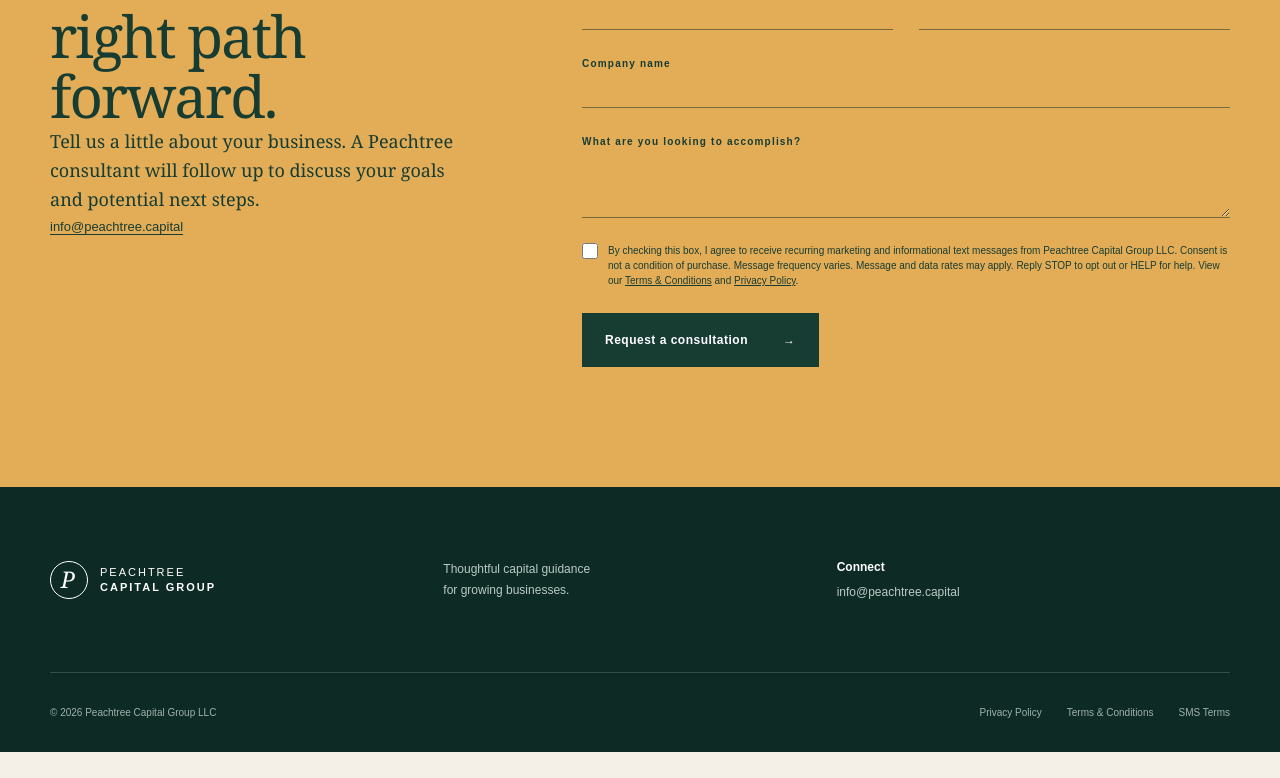
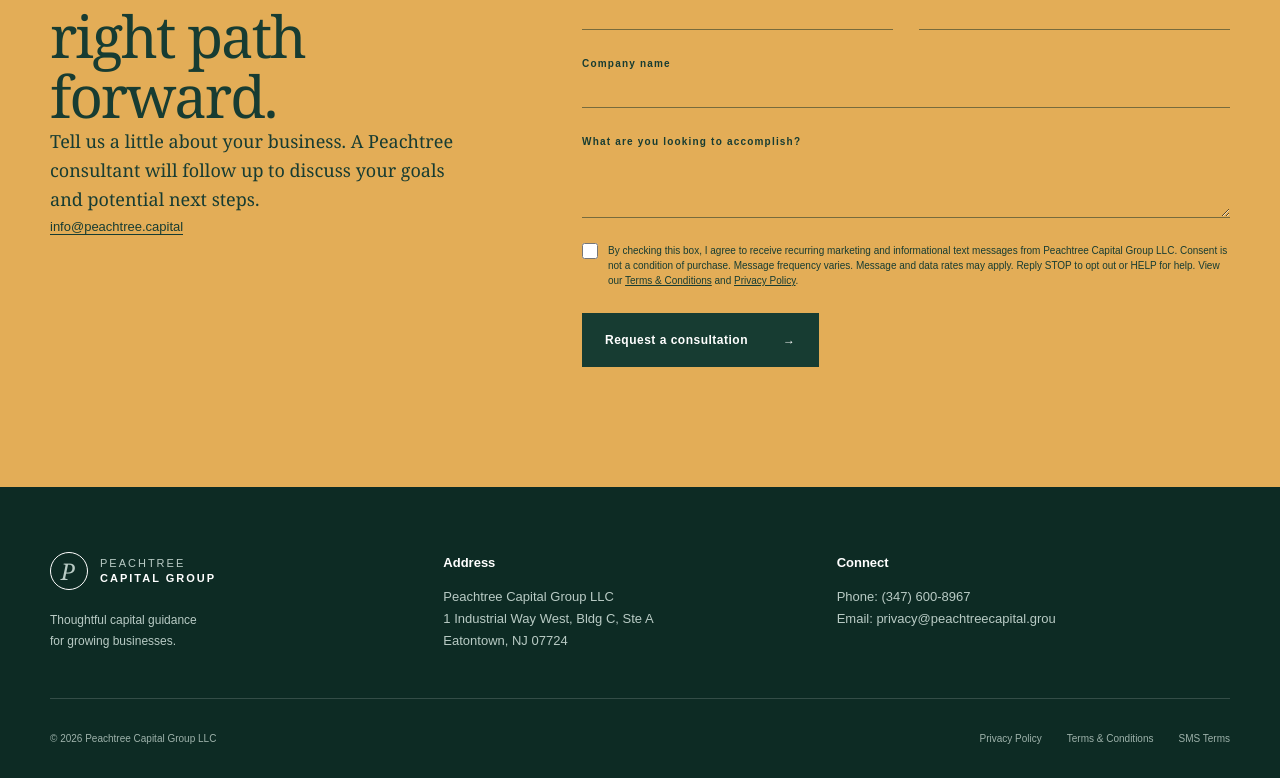
Before and after one commit to abdullahalmamun-dev/Specialistline_website, a Next.js app: page / in a window 1280 px wide. Shown: the part 3747-4525 px from the top of the page. Before the commit the page ends 4499 px from the top, so only its background shows below. Built offline with nearby package versions, Linux system fonts and the light colour scheme.

Commit message:
Updated the footer

```diff
--- a/app/page.tsx
+++ b/app/page.tsx
@@ -47,7 +47,7 @@ export default function Home() {
 
       <section className="contact" id="contact"><div className="shell contact-grid"><div><p className="eyebrow">START A CONVERSATION</p><h2>Let’s find the right path forward.</h2><p>Tell us a little about your business. A Peachtree consultant will follow up to discuss your goals and potential next steps.</p><a href="mailto:info@peachtree.capital">info@peachtree.capital</a></div><form><div className="fields"><label>First name<input name="firstName" required /></label><label>Last name<input name="lastName" required /></label><label>Business email<input type="email" name="email" required /></label><label>Mobile phone<input type="tel" name="phone" required /></label><label className="wide">Company name<input name="company" required /></label><label className="wide">What are you looking to accomplish?<textarea name="goals" rows={3}></textarea></label></div><label className="consent"><input type="checkbox" name="smsConsent"/><span>By checking this box, I agree to receive recurring marketing and informational text messages from Peachtree Capital Group LLC. Consent is not a condition of purchase. Message frequency varies. Message and data rates may apply. Reply STOP to opt out or HELP for help. View our <a href="/terms">Terms & Conditions</a> and <a href="/privacy">Privacy Policy</a>.</span></label><button className="button" type="submit">Request a consultation <span>→</span></button></form></div></section>
 
-      <footer><div className="shell footer-top"><a className="brand light" href="#top"><span className="brand-mark">P</span><span>PEACHTREE<br/><b>CAPITAL GROUP</b></span></a><p>Thoughtful capital guidance<br/>for growing businesses.</p><div><b>Connect</b><a href="mailto:info@peachtree.capital">info@peachtree.capital</a></div></div><div className="shell footer-bottom"><span>© 2026 Peachtree Capital Group LLC</span><div><a href="/privacy">Privacy Policy</a><a href="/terms">Terms & Conditions</a><a href="/terms#sms">SMS Terms</a></div></div></footer>
+      <footer><div className="shell footer-top" style={{ alignItems: 'flex-start', paddingTop: '65px', paddingBottom: '45px' }}><div><a className="brand light" href="#top" style={{ marginBottom: '20px' }}><span className="brand-mark">P</span><span>PEACHTREE<br/><b>CAPITAL GROUP</b></span></a><p style={{ margin: 0 }}>Thoughtful capital guidance<br/>for growing businesses.</p></div><div><b style={{ color: 'white', marginBottom: '12px', fontSize: '13px', display: 'block' }}>Address</b><p style={{ margin: 0, fontSize: '13px', color: '#b9cbc5' }}>Peachtree Capital Group LLC<br/>1 Industrial Way West, Bldg C, Ste A<br/>Eatontown, NJ 07724</p></div><div><b style={{ color: 'white', marginBottom: '12px', fontSize: '13px', display: 'block' }}>Connect</b><p style={{ margin: 0, fontSize: '13px', color: '#b9cbc5' }}>Phone: <a href="tel:3476008967">(347) 600-8967</a><br/>Email: <a href="mailto:privacy@peachtreecapital.grou">privacy@peachtreecapital.grou</a></p></div></div><div className="shell footer-bottom"><span>© 2026 Peachtree Capital Group LLC</span><div><a href="/privacy">Privacy Policy</a><a href="/terms">Terms & Conditions</a><a href="/terms#sms">SMS Terms</a></div></div></footer>
     </main>
   );
 }
```
